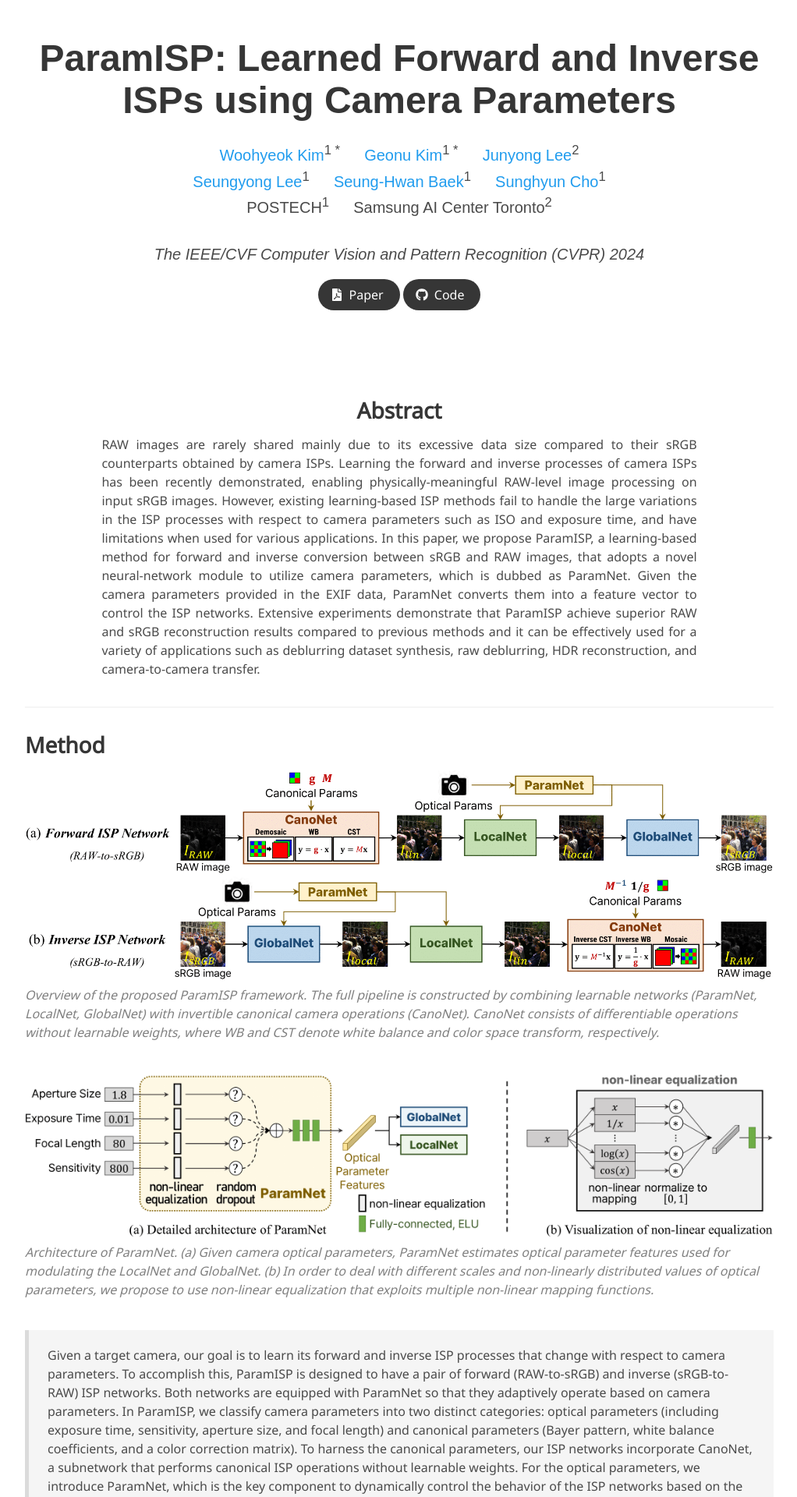
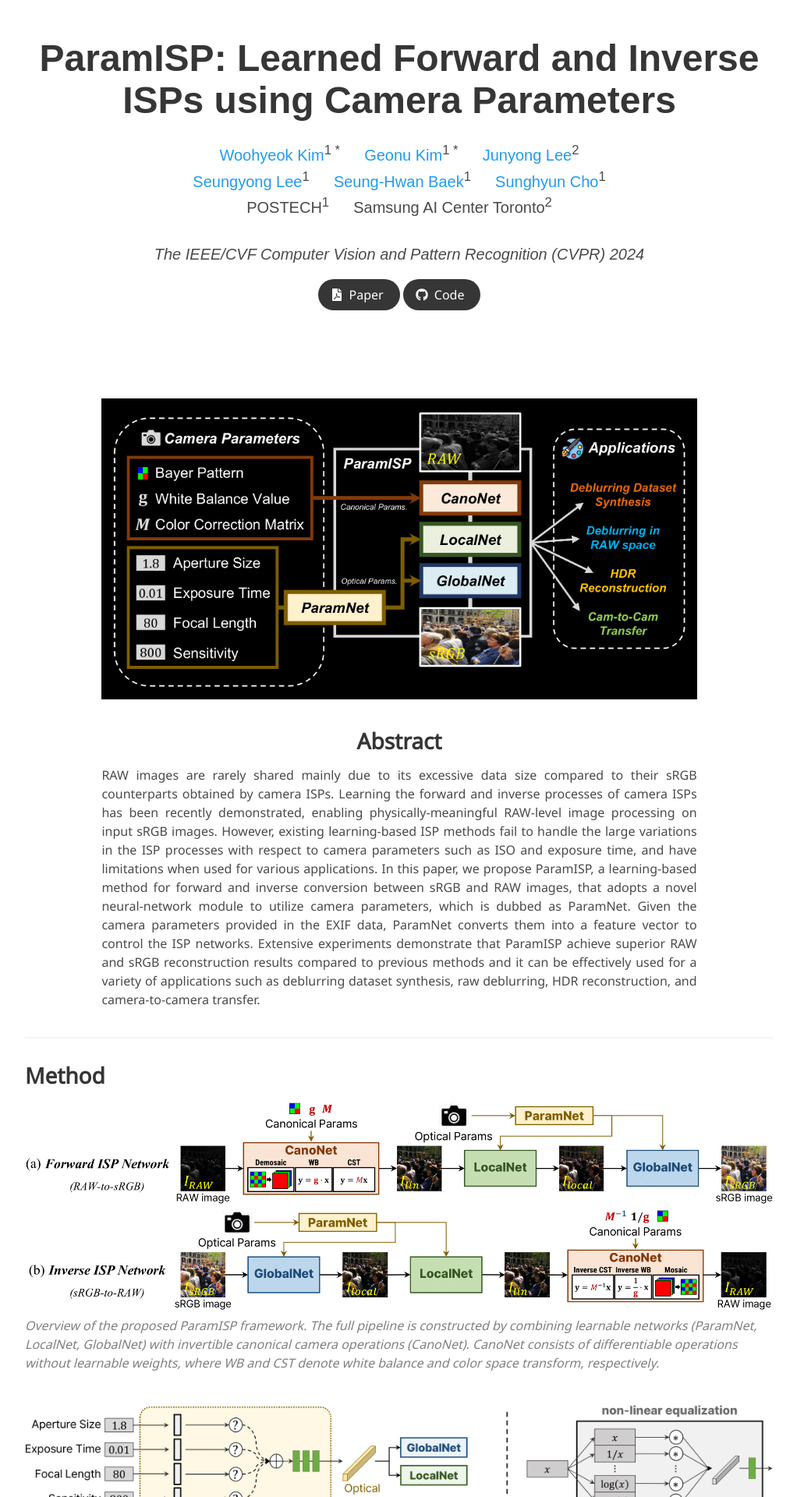
Before and after one commit to woo525/ParamISP, a Jekyll site: the page built from index.md, in a window 1280 px wide. Shown: the top 1920 px of the page at 78% size, without its empty margins (128-1150 px from the left). Built offline with Jekyll 4.4.1, drawn with Linux system fonts in a browser that asks for light colours; some web fonts are replaced.

Commit message:
Update index.md

```diff
--- a/index.md
+++ b/index.md
@@ -15,6 +15,7 @@ code: https://github.com/woo525/ParamISP
 <!-- Using HTML to center the abstract -->
 <div class="columns is-centered has-text-centered">
     <div class="column is-four-fifths">
+        <img src="/static/image/thumb.png">
         <h2>Abstract</h2>
         <div class="content has-text-justified">
 RAW images are rarely shared mainly due to its excessive data size compared to their sRGB counterparts obtained by camera ISPs.
```
